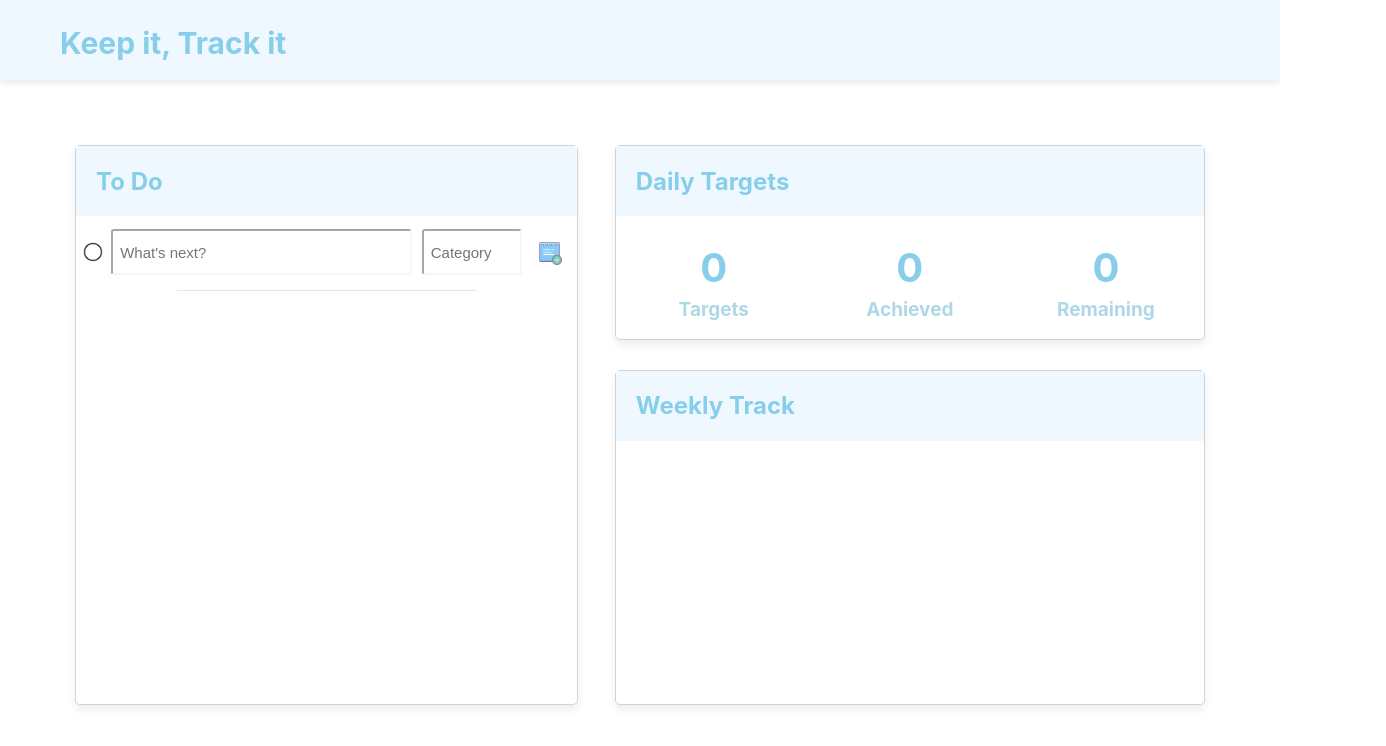
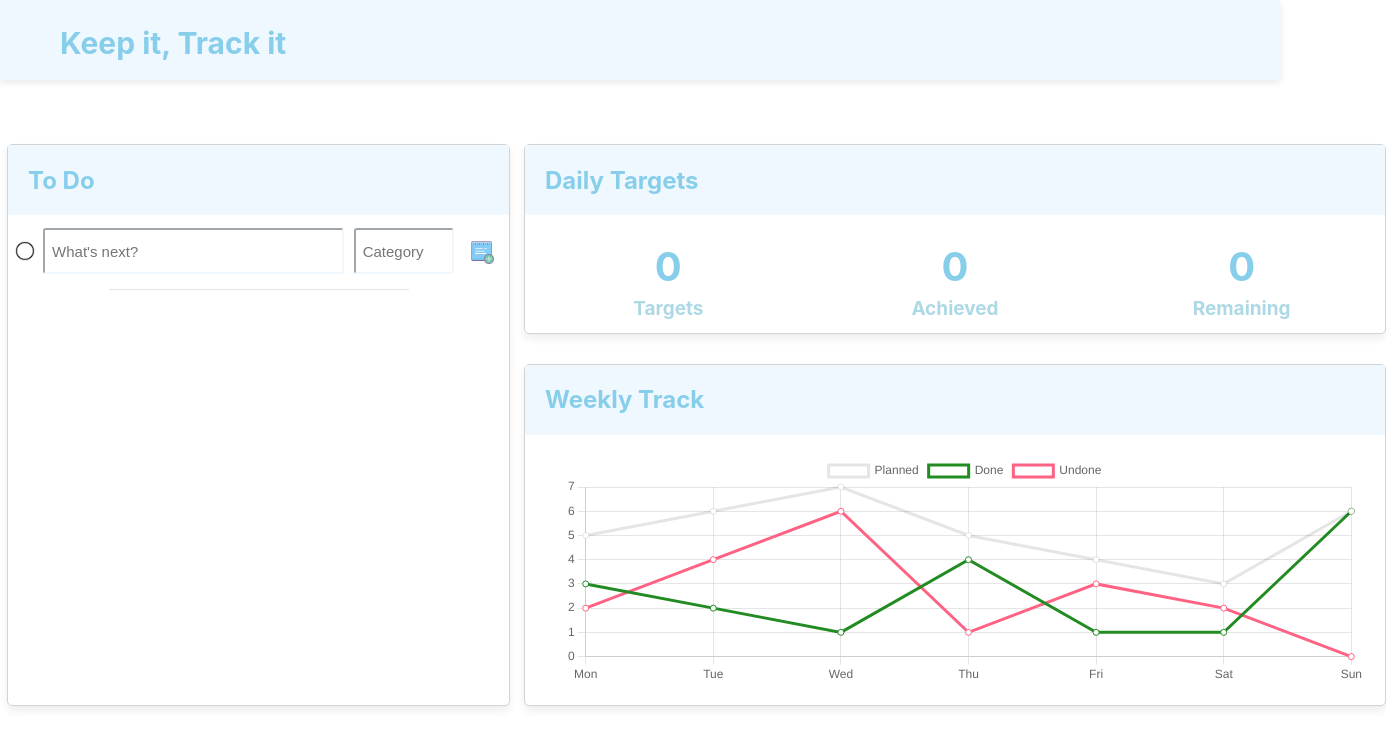
Before and after one commit to biagioPiraino/functional-keeper, a React (Create React App) app: page / in a window 1280 px wide. Shown: the top 746 px of the page, 1386 px wide, since content can reach past the window. Built offline with nearby package versions, Linux system fonts and the light colour scheme.

Commit message:
added foo chart

```diff
--- a/package.json
+++ b/package.json
@@ -7,8 +7,9 @@
     "@testing-library/react": "^13.4.0",
     "@testing-library/user-event": "^13.5.0",
     "react": "^18.2.0",
+    "react-chartjs-2": "^4.3.1",
     "react-dom": "^18.2.0",
-    "react-scripts": "5.0.1",
+    "react-scripts": "^5.0.1",
     "web-vitals": "^2.1.4"
   },
   "scripts": {
--- a/src/components/WeeklyTrack.css
+++ b/src/components/WeeklyTrack.css
@@ -0,0 +1,5 @@
+.container-chart{
+   display: grid;
+   padding: 20px;
+   margin-left: 20px;
+}
--- a/src/components/WeeklyTrack.js
+++ b/src/components/WeeklyTrack.js
@@ -1,12 +1,67 @@
 import React, {Component} from 'react'
+import {
+   Chart as ChartJS,
+   CategoryScale,
+   LinearScale,
+   PointElement,
+   LineElement,
+   Title,
+   Tooltip,
+   Legend,
+ } from 'chart.js'
+import { Line } from 'react-chartjs-2';
 import './WeeklyTrack.css'
 
+ChartJS.register(
+   CategoryScale,
+   LinearScale,
+   PointElement,
+   LineElement,
+   Title,
+   Tooltip,
+   Legend
+ );
+
 class WeeklyTrack extends Component {
+
    render() {
       return(
          <div className='container weeklytrack'>
             <div className='container-header'>
                <h2>Weekly Track</h2>
+            </div>
+            <div className='container-chart'>
+               <Line className='chart'
+               datasetIdKey='1'
+               data={{
+                  labels: ['Mon', 'Tue', 'Wed', 'Thu', 'Fri', 'Sat', 'Sun'],
+                  datasets: [
+                  {
+                     id: 1,
+                     label: 'Planned',
+                     backgroundColor: 'rgb(255,255,255)',
+                     data: [5,6,7,5,4,3,6],
+                  },
+                  {
+                     id: 2,
+                     label: 'Done',
+                     borderColor: 'rgb(34,139,34)',
+                     backgroundColor: 'rgb(255,255,255)',
+                     data: [3,2,1,4,1,1,6],
+                  },
+                  {
+                     id: 3,
+                     label: 'Undone',
+                     borderColor: 'rgb(255, 99, 132)',
+                     backgroundColor: 'rgb(255,255,255)',
+                     data: [2,4,6,1,3,2,0],
+                     },
+                  ],
+               }}
+               height={230}
+               width={800}
+               options={{
+                  responsive: false}}/>
             </div>
          </div>
       )
```
Also changed, not shown: 1 other file (tests, documents, lock files or other folders).
